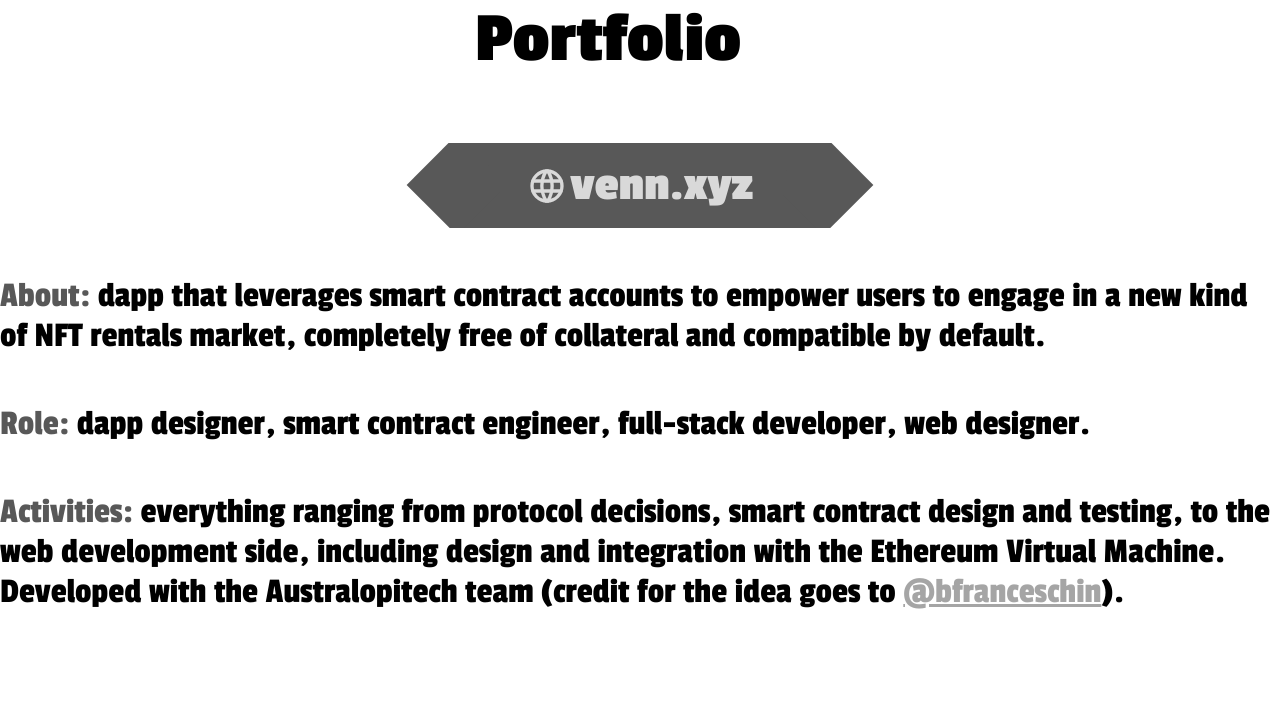
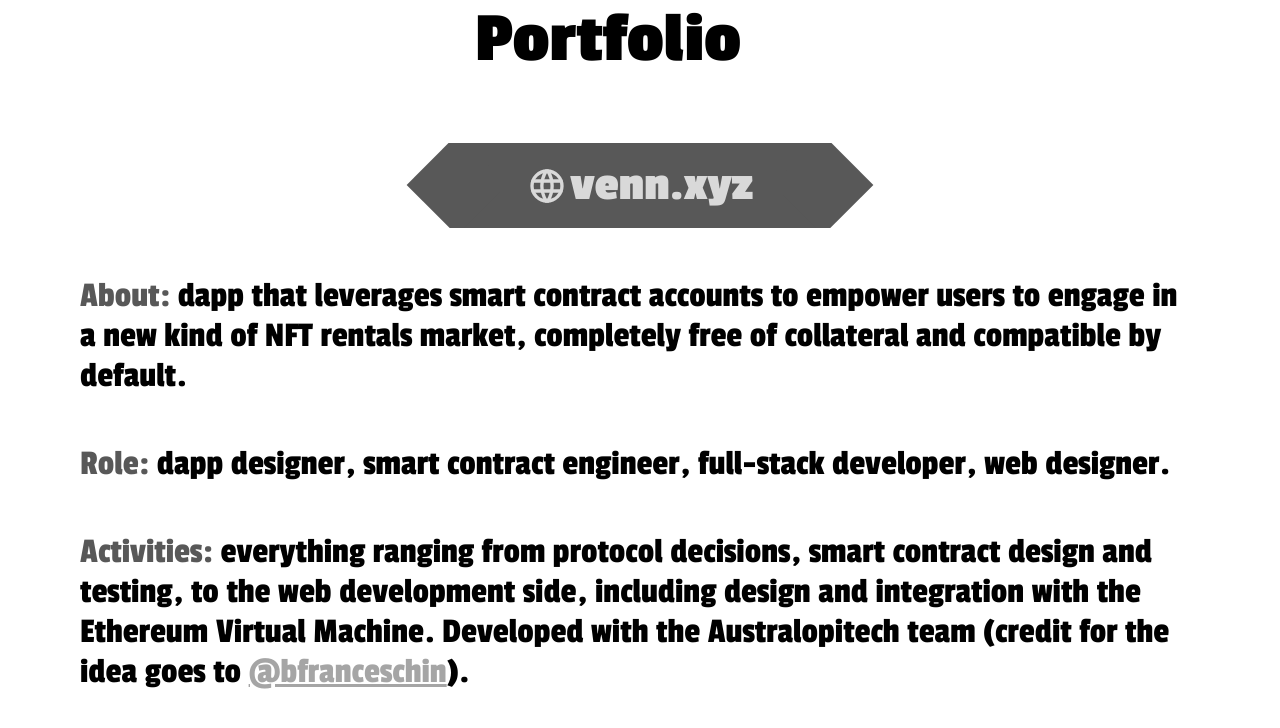
Before and after one commit to pbfranceschin/pbfranceschin.github.io, a React (Create React App) app: page / in a window 1280 px wide. Both pictures are taken after a click on the element 837 px from the left and 458 px from the top of the page. Shown: the part 996-1724 px from the top of the page. Built offline with nearby package versions, Linux system fonts and the light colour scheme.

Commit message:
portfolio padding

```diff
--- a/src/components/Portfolio/Portfolio.css
+++ b/src/components/Portfolio/Portfolio.css
@@ -3,7 +3,7 @@
     flex-direction: column;
     padding: 0;
     padding-bottom: 48px;
-    gap: 32px;
+    gap: 48px;
 }
 @media (min-width: 744px) {
     .portfolioPage {
@@ -16,6 +16,17 @@
         gap: 48px;
         padding-bottom: 80px;
     }
+}
+
+.portfolioEntry {
+    display: flex;
+    flex-direction: column;
+    gap: 32px;
+    width: 100%;
+    /* box-sizing: border-box; */
+}
+.portfolioEntry > p {
+    padding-inline: 24px;
 }
 
 .portfolioHeaderRight,
@@ -46,6 +57,12 @@
     .portfolioHeaderRight {
         padding: 16px 64px 16px 64px;
     }
+    .portfolioEntry {
+        gap: 36px;
+    }
+    .portfolioEntry > p {
+        padding-inline: 64px;
+    }
 }
 @media (min-width: 900px) {
     .portfolioHeaderLeft,
@@ -61,6 +78,12 @@
         justify-content: center;
         background-position-x: center;
         background-image: url('/public/img/frame-desktop-portfolio.svg');
+    }
+    .portfolioEntry {
+        gap: 48px;
+    }
+    .portfolioEntry > p {
+        padding-inline: 80px;
     }
 }
 .website {
--- a/src/components/Portfolio/Portfolio.js
+++ b/src/components/Portfolio/Portfolio.js
@@ -2,12 +2,13 @@ import { GlobeIcon } from '../Commom/Graphics';
 import Heading from '../Commom/Heading';
 import './Portfolio.css';
 
-export default function Portfolio(setPage) {
+export default function Portfolio({ setPage }) {
 
     return (
         <>
         <Heading title={'Portfolio'} setPage={setPage} />
         <div className='portfolioPage'>
+            <div className='portfolioEntry'>
                 <div className='portfolioHeaderLeft'>
                     <div className='website'>
                         <div className='globeIcon'>
@@ -26,6 +27,7 @@ export default function Portfolio(setPage) {
                     <span className='label'>Activities:</span> everything ranging from protocol decisions, smart contract design and testing, to the  web development side, including design and integration with the Ethereum Virtual Machine. Developed with the Australopitech team (credit for the idea goes to <a href='https://x.com/bfranceschin1' target='_blank' className='link'>@bfranceschin</a>).
                 </p>
             </div>
+        </div>
 
         </>
     )
```
Lines whose indentation alone changed are shown as unchanged.
